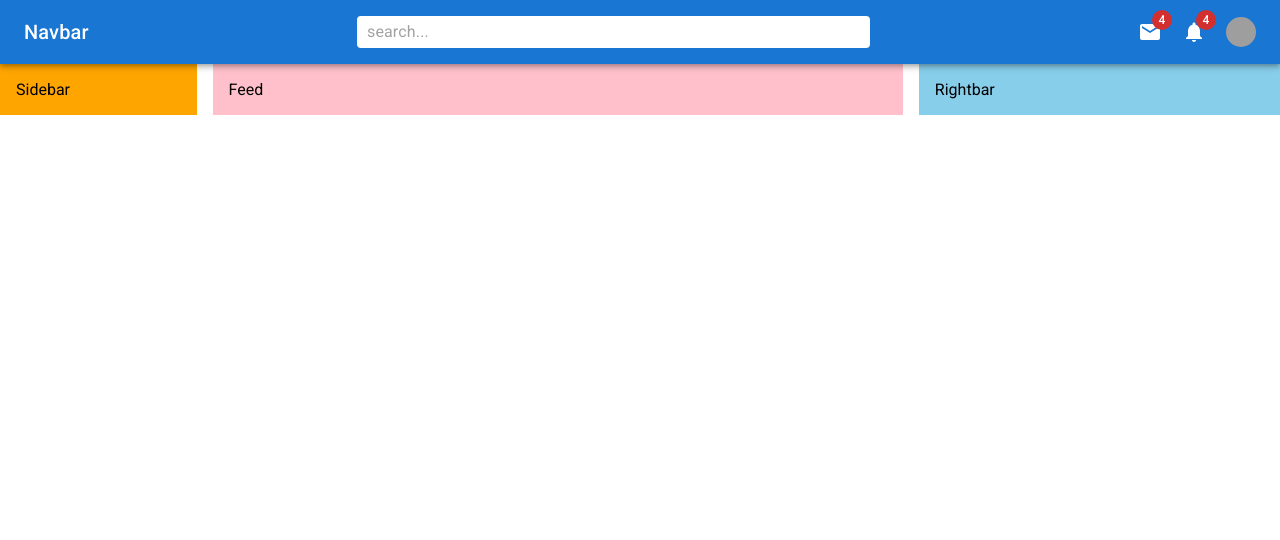
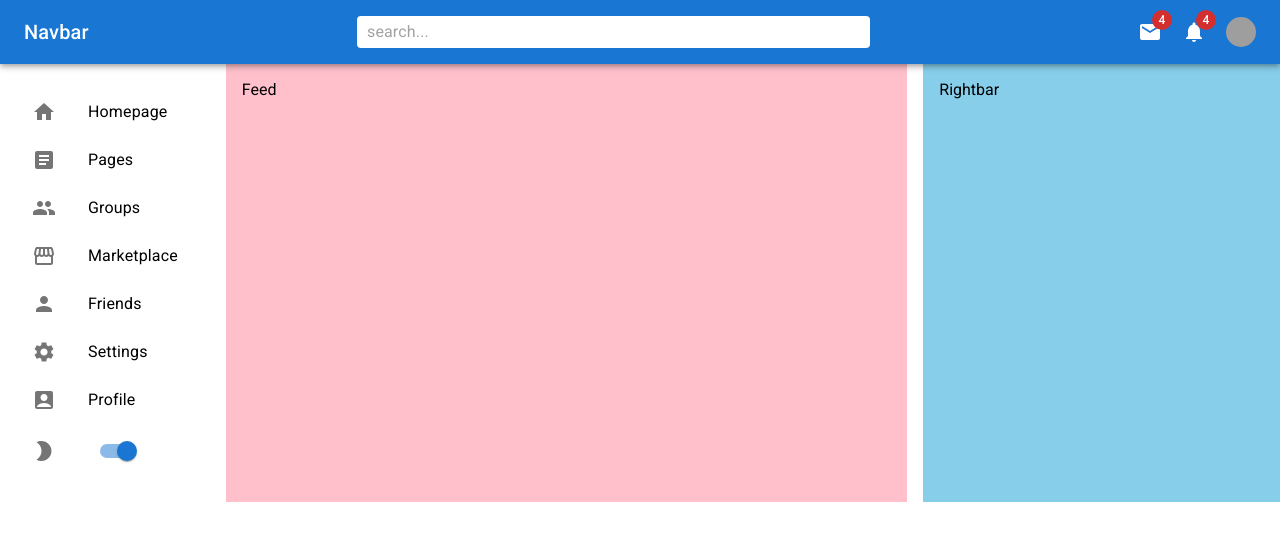
Before and after one commit to jungjuyoung/react-mui, a React (Create React App) app: page / in a window 1280 px wide. Shown: the top 540 px of the page. Built offline with nearby package versions, Linux system fonts and the light colour scheme; grey boxes are pictures that could not be loaded.

Commit message:
sidebar UI completed

```diff
--- a/src/components/Sidebar.jsx
+++ b/src/components/Sidebar.jsx
@@ -1,15 +1,92 @@
 import { Box } from "@mui/system";
 import React from "react";
 
+import List from "@mui/material/List";
+import ListItem from "@mui/material/ListItem";
+import ListItemButton from "@mui/material/ListItemButton";
+import ListItemIcon from "@mui/material/ListItemIcon";
+import ListItemText from "@mui/material/ListItemText";
+import HomeIcon from "@mui/icons-material/Home";
+import ArticleIcon from "@mui/icons-material/Article";
+import PeopleIcon from "@mui/icons-material/People";
+import StorefrontIcon from "@mui/icons-material/Storefront";
+import PersonIcon from "@mui/icons-material/Person";
+import SettingsIcon from "@mui/icons-material/Settings";
+import AccountBoxIcon from "@mui/icons-material/AccountBox";
+import ModeNightIcon from "@mui/icons-material/ModeNight";
+
+import Switch from "@mui/material/Switch";
+
+const label = { inputProps: { "aria-label": "Switch demo" } };
 const Sidebar = () => {
   return (
-    <Box
-      bgcolor="orange"
-      flex={1}
-      p={2}
-      sx={{ display: { xs: "none", sm: "block" } }}
-    >
-      Sidebar
+    <Box flex={1} p={2} sx={{ display: { xs: "none", sm: "block" } }}>
+      <List>
+        <ListItem disablePadding>
+          <ListItemButton component="a" href="#home">
+            <ListItemIcon>
+              <HomeIcon />
+            </ListItemIcon>
+            <ListItemText primary="Homepage" />
+          </ListItemButton>
+        </ListItem>
+        <ListItem disablePadding>
+          <ListItemButton component="a" href="#pages">
+            <ListItemIcon>
+              <ArticleIcon />
+            </ListItemIcon>
+            <ListItemText primary="Pages" />
+          </ListItemButton>
+        </ListItem>
+        <ListItem disablePadding>
+          <ListItemButton component="a" href="#groups">
+            <ListItemIcon>
+              <PeopleIcon />
+            </ListItemIcon>
+            <ListItemText primary="Groups" />
+          </ListItemButton>
+        </ListItem>
+        <ListItem disablePadding>
+          <ListItemButton component="a" href="#markets">
+            <ListItemIcon>
+              <StorefrontIcon />
+            </ListItemIcon>
+            <ListItemText primary="Marketplace" />
+          </ListItemButton>
+        </ListItem>
+        <ListItem disablePadding>
+          <ListItemButton component="a" href="#friends">
+            <ListItemIcon>
+              <PersonIcon />
+            </ListItemIcon>
+            <ListItemText primary="Friends" />
+          </ListItemButton>
+        </ListItem>
+        <ListItem disablePadding>
+          <ListItemButton component="a" href="#setting">
+            <ListItemIcon>
+              <SettingsIcon />
+            </ListItemIcon>
+            <ListItemText primary="Settings" />
+          </ListItemButton>
+        </ListItem>
+        <ListItem disablePadding>
+          <ListItemButton component="a" href="#profile">
+            <ListItemIcon>
+              <AccountBoxIcon />
+            </ListItemIcon>
+            <ListItemText primary="Profile" />
+          </ListItemButton>
+        </ListItem>
+        <ListItem disablePadding>
+          <ListItemButton component="a" href="#profile">
+            <ListItemIcon>
+              <ModeNightIcon />
+            </ListItemIcon>
+            <Switch {...label} defaultChecked />
+          </ListItemButton>
+        </ListItem>
+      </List>
     </Box>
   );
 };
```
